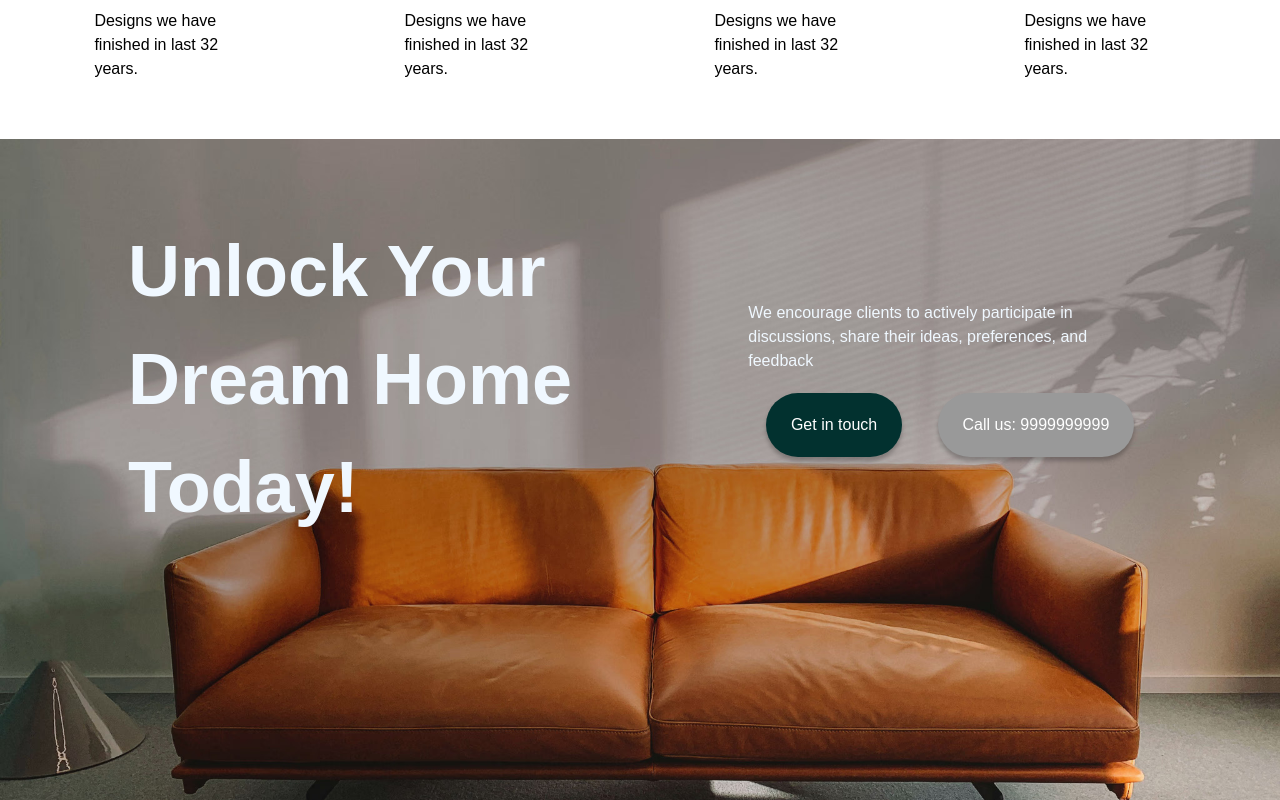
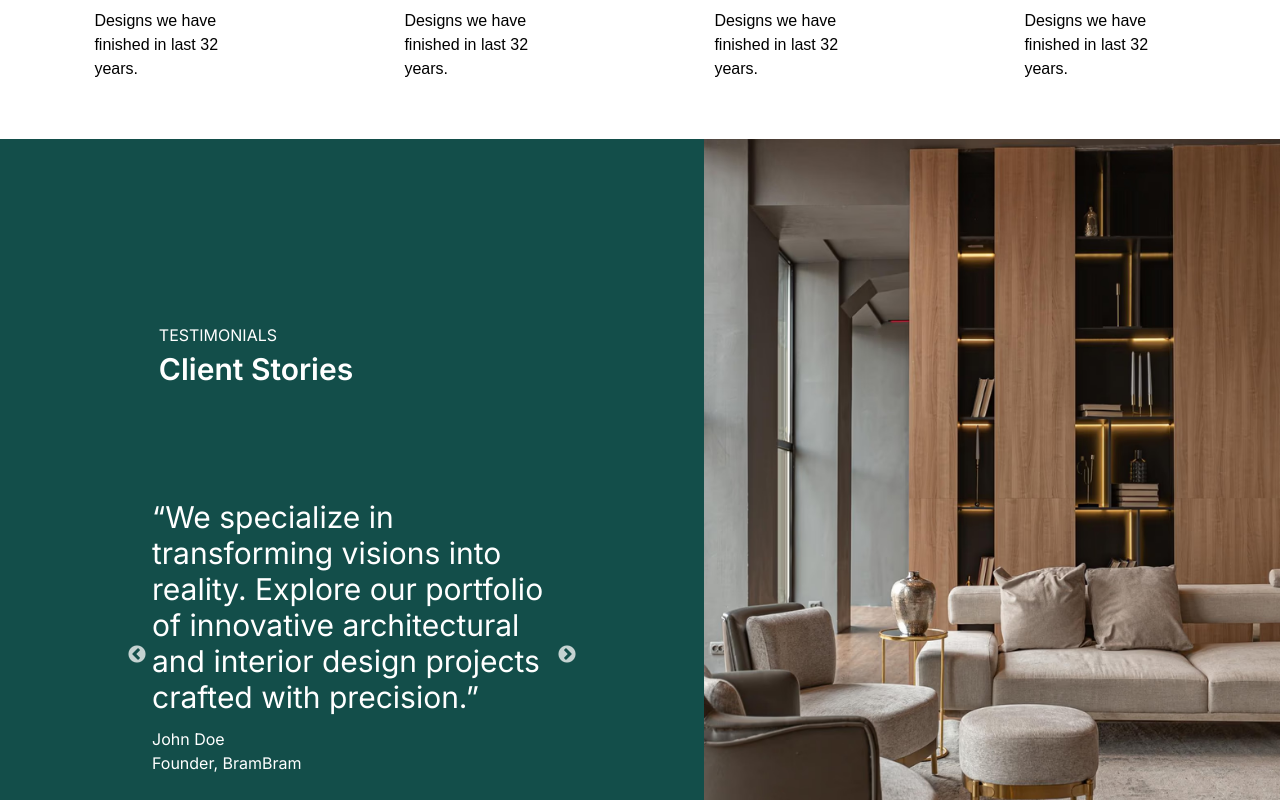
Before and after one commit to Renisaaa/freelanceWebsite, a Next.js app: page / in a window 1280 px wide. Shown: the part 1700-2500 px from the top of the page. Built offline with nearby package versions, Linux system fonts and the light colour scheme.

Commit message:
testimonials

```diff
--- a/src/app/page.tsx
+++ b/src/app/page.tsx
@@ -4,6 +4,7 @@ import Header from "@/components/Header";
 import AboutUs from "@/components/AboutUs";
 import HomeInfo from "@/components/HomeInfo";
 import UnlockYourDream from "@/components/UnlockYourDream";
+import Testimonials from "@/components/Testimonials";
 
 export default function Home() {
   return (
@@ -17,6 +18,7 @@ export default function Home() {
       </section>
 
       <HomeInfo />
+      <Testimonials />
       <UnlockYourDream />
     </main>
   );
--- /dev/null
+++ b/src/components/Testimonials.tsx
@@ -0,0 +1,60 @@
+"use client";
+import Image from "next/image";
+import React from "react";
+import image from "../assets/testimonial.png";
+import Slider from "react-slick";
+import "slick-carousel/slick/slick.css";
+import "slick-carousel/slick/slick-theme.css";
+
+const Testimonials: React.FC = () => {
+  const settings = {
+    infinite: true,
+    speed: 500,
+    slidesToShow: 1,
+    slidesToScroll: 1,
+  };
+  const testData = [
+    {
+      message:
+        "“We specialize in transforming visions into reality. Explore our portfolio of innovative architectural and interior design projects crafted with precision.”",
+      author: "John Doe",
+      profession: "Founder, BramBram",
+    },
+    {
+      message:
+        "As a commercial developer, we have worked with numerous design firms over the years. NextSpace stands out for their innovative designs, and ability to meet deadlines.",
+      author: "Renisa",
+      profession: "Founder, BramBram",
+    },
+  ];
+  return (
+    <div className="flex w-screen">
+      <div className="testimonials-container w-[55%] p-5 flex-2 bg-teal-900 flex flex-col justify-center gap-24 items-center">
+        <div className="mr-48">
+          <h5 className="text-white mb-1 mt-5">TESTIMONIALS</h5>
+          <h2 className="text-white font-semibold text-3xl mb-4">
+            Client Stories
+          </h2>
+        </div>
+        <div className="w-[400px]">
+          <Slider {...settings}>
+            {testData?.map((ele, index) => {
+              return (
+                <div key={index} className="w-20 h-20 text-white">
+                  <h2 className="text-3xl mb-3">{ele.message}</h2>
+                  <p>{ele.author}</p>
+                  <p>{ele.profession}</p>
+                </div>
+              );
+            })}
+          </Slider>
+        </div>
+      </div>
+      <div className="img-container flex-1 w-[45%]">
+        <Image src={image} alt="testimonials" />
+      </div>
+    </div>
+  );
+};
+
+export default Testimonials;
```
Also changed, not shown: src/assets/testimonial.png (added).
